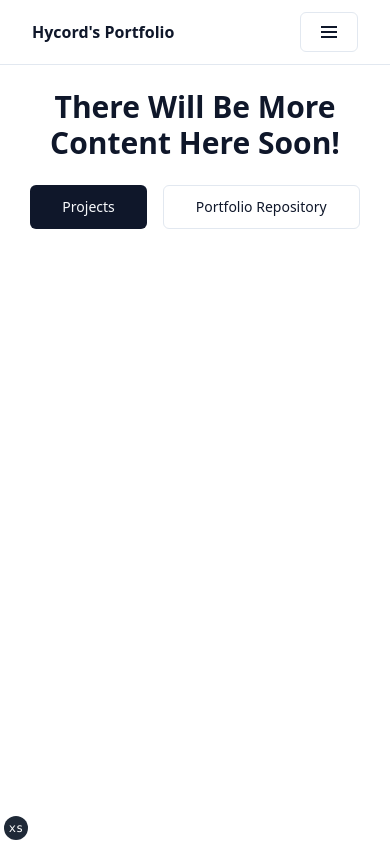
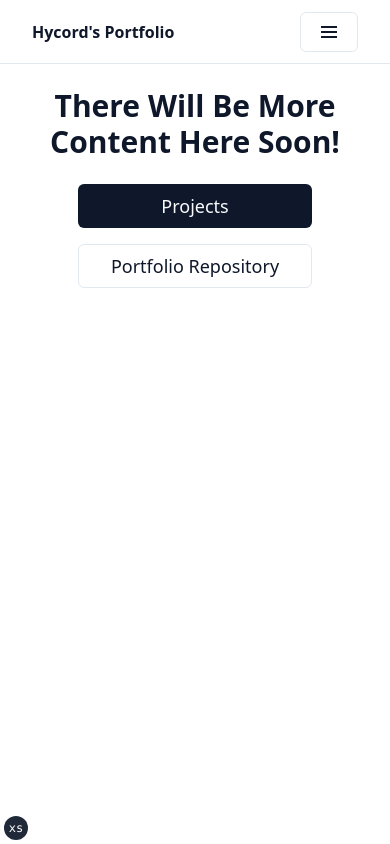
Before and after one commit to Hycord/portfolio, a Next.js app: page / in a window 390 px wide. Built offline with nearby package versions, Linux system fonts and the light colour scheme.

Commit message:
bug patch
    - ✨ (Bug Fix) > Mobile nav footer color transition issue

```diff
--- a/app/layout.tsx
+++ b/app/layout.tsx
@@ -51,7 +51,7 @@ export default function RootLayout({ children }: RootLayoutProps) {
           )}
         >
           <ThemeProvider attribute="class" defaultTheme="system" enableSystem>
-            <div className="relative flex min-h-screen flex-col">
+            <div className="flex min-h-screen flex-col">
               <SiteHeader />
               <div className="flex flex-row grow">{children}</div>
             </div>
--- a/app/page.tsx
+++ b/app/page.tsx
@@ -1,4 +1,5 @@
 import Link from "next/link"
+
 import { buttonVariants } from "../components/ui/button"
 import { cn } from "../lib/utils"
 
@@ -8,16 +9,25 @@ function Page() {
       <div className="flex max-w-[980px] flex-col items-start gap-2 text-3xl font-semibold capitalize">
         There will be more content here soon!
       </div>
-      <span className="flex items-center gap-4">
-        <Link href={"/projects"} className={cn(buttonVariants({
-          size: "lg",
-        }),"md:text-lg")}>
+      <span className="flex flex-col justify-center sm:flex-row sm:items-center gap-4">
+        <Link
+          href={"/projects"}
+          className={cn(
+            buttonVariants({
+              size: "lg",
+            }),
+            "text-lg"
+          )}
+        >
           Projects
         </Link>
         <Link
           href={"https://github.com/hycord/portfolio"}
           target={"_blank"}
-          className={cn(buttonVariants({ variant: "outline", size: "lg" }),"md:text-lg")}
+          className={cn(
+            buttonVariants({ variant: "outline", size: "lg" }),
+            "text-lg"
+          )}
         >
           Portfolio Repository
         </Link>
--- a/components/main-nav.tsx
+++ b/components/main-nav.tsx
@@ -52,7 +52,7 @@ export function MainNav({ items }: MainNavProps) {
             (item, index) =>
               item.href && (
                 <Link
-                  key={index}
+                  key={"main_nav_"+index}
                   href={item.href}
                   className={cn(
                     "flex items-center text-lg font-medium text-primary/50 transition-all hover:scale-110 hover:text-primary/75 ",
--- a/components/mobile-nav.tsx
+++ b/components/mobile-nav.tsx
@@ -1,11 +1,10 @@
-"use client";
+"use client"
 
 import Link from "next/link"
 import { usePathname } from "next/navigation"
 
 import { NavItem } from "@/types/nav"
 import { cn } from "@/lib/utils"
-
 import { buttonVariants } from "@/components/ui/button"
 import { ScrollArea } from "@/components/ui/scroll-area"
 import { Separator } from "@/components/ui/separator"
@@ -27,7 +26,7 @@ export function MobileNav({ items }: MobileNavProps) {
                 item.href && (
                   <>
                     <Link
-                      key={index}
+                      key={"mobile_nav_button_" + index}
                       href={item.href}
                       className={cn(
                         buttonVariants({
@@ -37,7 +36,7 @@ export function MobileNav({ items }: MobileNavProps) {
                     >
                       {item.title}
                     </Link>
-                    {index % 2 === 0 && <Separator />}
+                    {index % 2 === 0 && <Separator key={"mobile_nav_separator_"+index}  />}
                   </>
                 )
             )}
--- a/components/projects/ProjectInfoCard.tsx
+++ b/components/projects/ProjectInfoCard.tsx
@@ -8,7 +8,7 @@ export function ProjectInfoCard() {
   return (
     <div className="flex flex-col items-center justify-center gap-2 whitespace-nowrap text-center">
       <h1 className="text-xl font-bold sm:text-3xl">{siteConfig.info.title}</h1>
-      <p className="text-md sm:text-lg">{siteConfig.info.description}</p>
+      <p className="text-md md:text-lg">{siteConfig.info.description}</p>
       <div className="flex w-full items-center justify-around">
         <span className="flex gap-2">
           {siteConfig.socials.github && (
--- a/components/projects/ProjectMobileLayout.tsx
+++ b/components/projects/ProjectMobileLayout.tsx
@@ -4,12 +4,12 @@ import { ProjectInfoCard } from "./ProjectInfoCard"
 
 export function ProjectMobileLayout() {
   return (
-    <section className="flex grow flex-col justify-center md:hidden">
+    <section className="flex grow flex-col h-full justify-center md:hidden">
       <div className={cn("flex w-full grow items-center justify-center border-r bg-accent p-4 text-accent-foreground")}>
         <ProjectInfoCard />
       </div>
       <Separator />
-      <div className={cn("p-4 flex grow w-full min-h-[70%]")}>
+      <div className={cn("p-4 flex grow w-full min-h-[80%]")}>
         Experience Coming Soon!
       </div>
     </section>
--- a/components/site-header.tsx
+++ b/components/site-header.tsx
@@ -17,7 +17,7 @@ export function SiteHeader() {
   //   </header>
   // )
   return (
-    <header className="sticky top-0 z-40 w-full border-b bg-background">
+    <header className="sticky top-0 z-40 h-16  w-full border-b bg-background">
       <div className="container flex h-16 items-center justify-between space-x-4">
         <Link href="/" className="flex items-center space-x-2 transition-all hover:scale-110">
           {/* <Icons.logo className="h-6 w-6" /> */}
--- a/components/toggle-nav.tsx
+++ b/components/toggle-nav.tsx
@@ -39,7 +39,7 @@ export function ToggleNav() {
       <SheetContent>
         <SheetHeader>
           <Link href="/" className="flex items-center space-x-2">
-            <Icons.logo className="h-6 w-6" />
+            {/* <Icons.logo className="h-6 w-6" /> */}
             <span className="inline-block whitespace-nowrap font-bold">
               {siteConfig.name}
             </span>
@@ -50,7 +50,7 @@ export function ToggleNav() {
         {/* </SheetDescription> */}
 
         <SheetFooter>
-          <nav className="flex items-center space-x-1">
+          <nav className="flex items-center space-x-1 transition-none">
             {siteConfig.socials.github && (
               <Link
                 href={siteConfig.socials.github}
--- a/components/ui/sheet.tsx
+++ b/components/ui/sheet.tsx
@@ -37,7 +37,7 @@ const SheetOverlay = React.forwardRef<
 SheetOverlay.displayName = SheetPrimitive.Overlay.displayName
 
 const sheetVariants = cva(
-  "fixed flex flex-col z-50 gap-4 bg-background p-6 shadow-lg transition ease-in-out data-[state=open]:animate-in data-[state=closed]:animate-out data-[state=closed]:duration-300 data-[state=open]:duration-500",
+  "fixed flex flex-col z-50 gap-4 bg-background p-6 shadow-lg transition-transform ease-in-out data-[state=open]:animate-in data-[state=closed]:animate-out data-[state=closed]:duration-300 data-[state=open]:duration-500",
   {
     variants: {
       side: {
```
